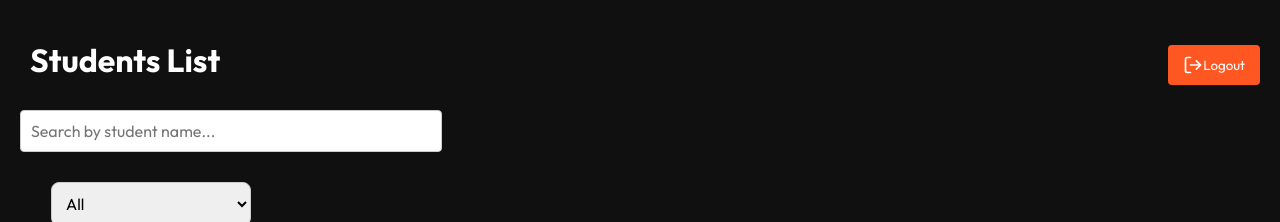
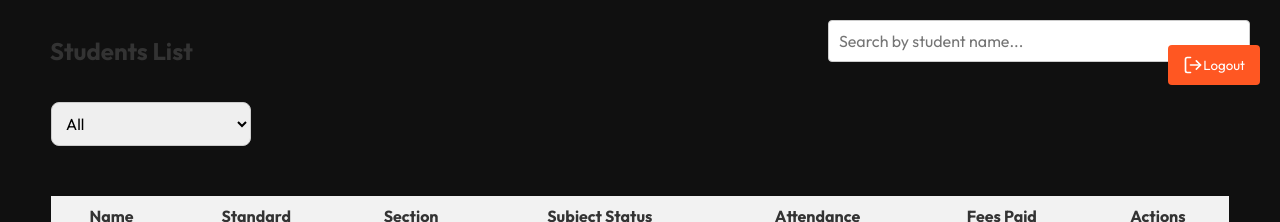
Before and after one commit to Ajay-css/loyola-tracker, a React (Vite) app in the folder client/: page /dashboard in a window 1280 px wide. Shown: the top 222 px of the page. Built offline with nearby package versions, Linux system fonts and the light colour scheme; no server answers.

Commit message:
ui updated

```diff
--- a/client/src/components/StudentTable/StudentTable.jsx
+++ b/client/src/components/StudentTable/StudentTable.jsx
@@ -94,10 +94,8 @@ const StudentTable = () => {
         <>
 
             <div style={styles.nav}>
-                <h1 style={{ textAlign: 'center', margin: '20px 0' }}>Students List</h1>
-                <button style={styles.logout} onClick={handleLogout}><LogOut size={20} />Logout</button>
-            </div>
-
+                <div style={styles.titleSearchRow}>
+                    <h1 style={styles.title}>Students List</h1>
                     <div style={styles.searchContainer}>
                         <input
                             type="text"
@@ -106,6 +104,9 @@ const StudentTable = () => {
                             onChange={(e) => setSearchTerm(e.target.value)}
                             style={styles.searchInput}
                         />
+                    </div>
+                </div>
+                <button style={styles.logout} onClick={handleLogout}><LogOut size={20} />Logout</button>
             </div>
 
             <div style={styles.filterContainer}>
@@ -357,6 +358,35 @@ const styles = {
             alignItems: 'flex-start',
         }
     },
+    titleSearchRow: {
+        display: 'flex',
+        alignItems: 'center',
+        justifyContent: 'space-between',
+        width: '100%',
+        maxWidth: '1200px',
+        margin: '0 auto',
+        flexWrap: 'wrap',
+    },
+    title: {
+        margin: '0',
+        fontSize: '24px',
+        color: '#333',
+        '@media (max-width: 768px)': {
+            fontSize: '20px',
+        }
+    },
+    searchContainer: {
+        flex: '1',
+        display: 'flex',
+        justifyContent: 'flex-end',
+        alignItems: 'center',
+        marginLeft: '20px',
+        '@media (max-width: 600px)': {
+            width: '100%',
+            marginLeft: '0',
+            marginTop: '10px',
+        }
+    },
     searchInput: {
         width: '100%',
         maxWidth: '400px',
```
Lines whose indentation alone changed are shown as unchanged.
